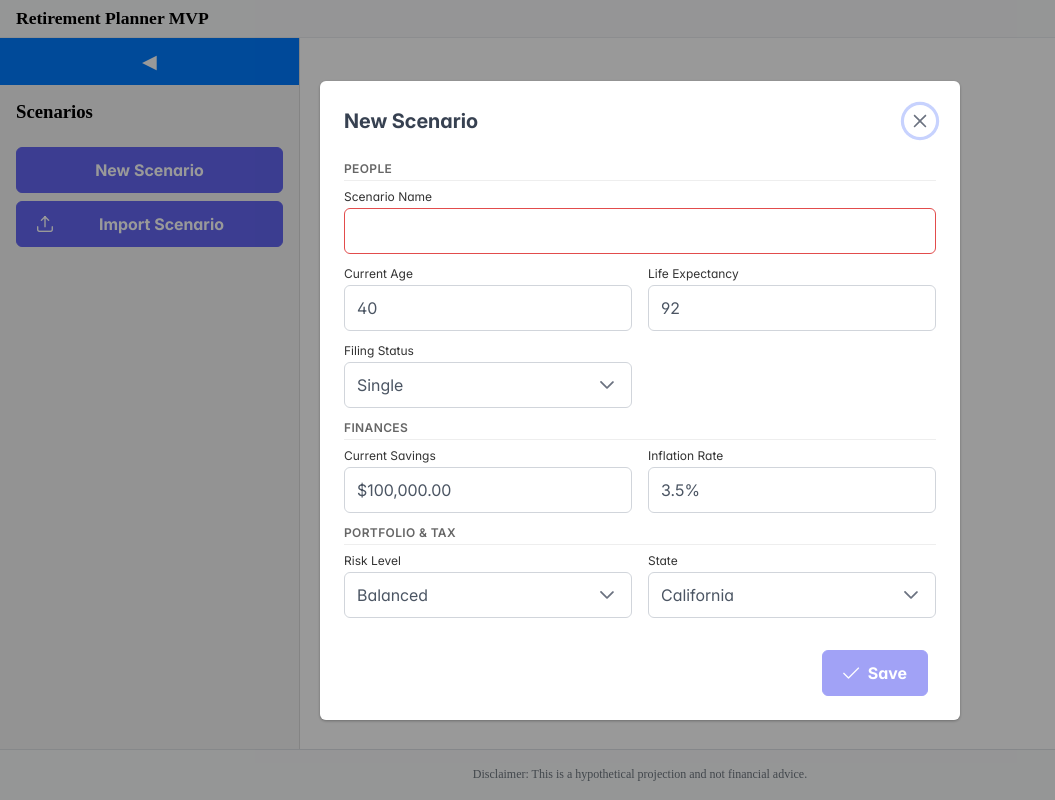
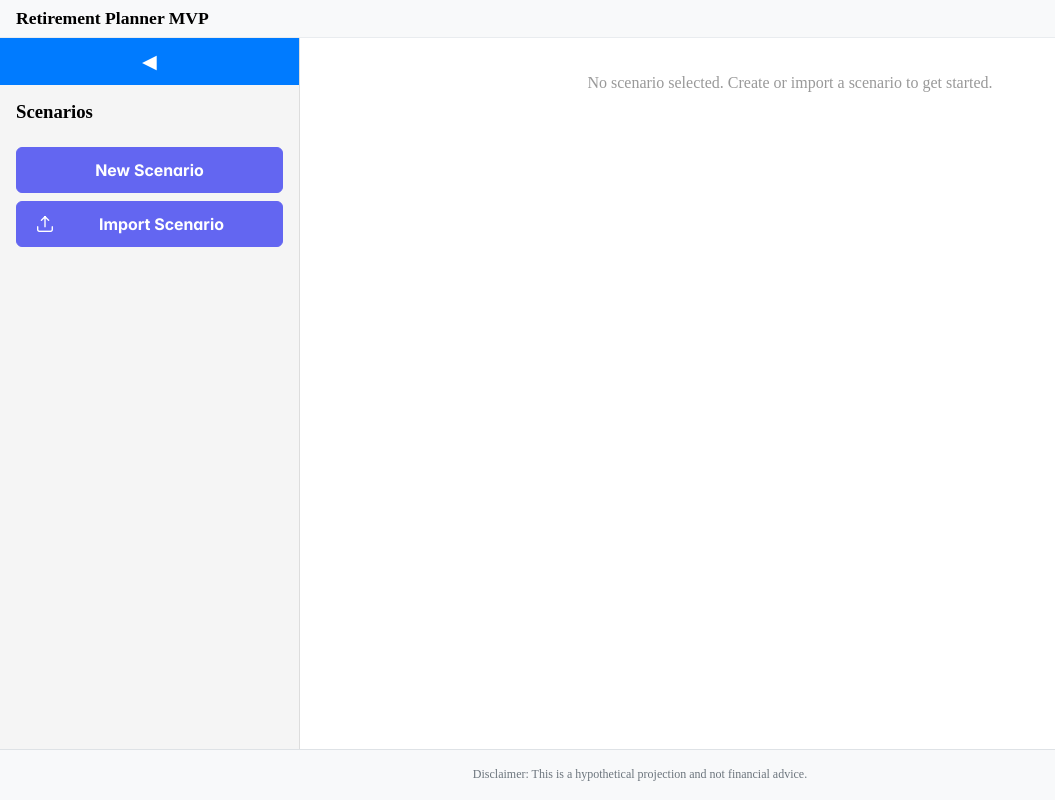
Before and after one commit to remackgeek/retirement-planner, a React (Vite) app: page / in a window 1280 px wide. Shown: the whole page, without its empty margins (0-1055 px from the left). Built offline with nearby package versions, Linux system fonts and the light colour scheme.

Commit message:
Allow deleting last scenario; handle empty-scenario state gracefully

```diff
--- a/src/components/Content/Content.tsx
+++ b/src/components/Content/Content.tsx
@@ -9,7 +9,7 @@ import { SpendingGoalsManager } from '../SpendingGoalsManager';
 import { IncomeEventsManager } from '../IncomeEventsManager';
 import type { SpendingGoal } from '../../types/SpendingGoal';
 import type { IncomeEvent } from '../../types/IncomeEvent';
-import { spacing } from '../../styles/theme';
+import { spacing, colors } from '../../styles/theme';
 
 const ContentContainer = styled.main`
   flex: 1;
@@ -116,7 +116,12 @@ const Content: React.FC = () => {
     <ContentContainer>
       <ScenarioHeaderBar />
       <ContentBody>
-        {results && <Projections results={results} userData={activeScenario} />}
+        {!activeScenario && (
+          <div style={{ color: colors.textMuted, textAlign: 'center', marginTop: spacing.xl }}>
+            No scenario selected. Create or import a scenario to get started.
+          </div>
+        )}
+        {results && activeScenario && <Projections results={results} userData={activeScenario} />}
         {activeScenario && (
           <ManagersContainer>
             <ManagerSection>
--- a/src/components/Sidebar/Sidebar.tsx
+++ b/src/components/Sidebar/Sidebar.tsx
@@ -99,7 +99,6 @@ const Sidebar: React.FC = () => {
   const {
     scenarios,
     activeScenario,
-    loading,
     setActiveScenario,
     addScenario,
     updateScenario,
@@ -160,24 +159,12 @@ const Sidebar: React.FC = () => {
                       }}
                       onClick={(e) => {
                         e.stopPropagation();
-                        if (scenarios.length === 1) {
-                          confirmDialog({
-                            message:
-                              'Cannot delete the last scenario. Please create a new scenario first.',
-                            header: 'Cannot Delete',
-                            icon: 'pi pi-exclamation-triangle',
-                            acceptLabel: 'OK',
-                            rejectClassName: 'p-button-text',
-                            reject: undefined,
-                          });
-                        } else {
                         confirmDialog({
                           message: `Are you sure you want to delete "${scenario.name}"?`,
                           header: 'Delete Scenario',
                           icon: 'pi pi-exclamation-triangle',
                           accept: () => deleteScenario(scenario.id),
                         });
-                        }
                       }}
                       tooltip='Delete'
                       tooltipOptions={{ position: 'top' }}
@@ -242,11 +229,11 @@ const Sidebar: React.FC = () => {
           />
         </div>
         <ScenarioDialog
-          visible={dialogVisible || (scenarios.length === 0 && !loading)}
+          visible={dialogVisible}
           onHide={handleDialogHide}
           onSave={handleSave}
           scenario={editingScenario || undefined}
-          isFirstScenario={scenarios.length === 0}
+
         />
         <ConfirmDialog />
       </SidebarContent>
--- a/src/dialogs/ScenarioDialog.tsx
+++ b/src/dialogs/ScenarioDialog.tsx
@@ -102,7 +102,7 @@ interface ScenarioDialogProps {
   onHide: () => void;
   onSave: (scenario: Scenario) => void;
   scenario?: Scenario;
-  isFirstScenario?: boolean;
+
 }
 
 const ScenarioDialog: React.FC<ScenarioDialogProps> = ({
@@ -110,7 +110,6 @@ const ScenarioDialog: React.FC<ScenarioDialogProps> = ({
   onHide,
   onSave,
   scenario,
-  isFirstScenario,
 }) => {
   const [tempData, setTempData] = useState<Scenario>(makeDefaults);
 
@@ -158,14 +157,12 @@ const ScenarioDialog: React.FC<ScenarioDialogProps> = ({
 
   const dialogFooter = (
     <div>
-      {!isFirstScenario && (
       <Button
         label='Cancel'
         icon='pi pi-times'
         onClick={onHide}
         className='p-button-text'
       />
-      )}
       <Button
         label='Save'
         icon='pi pi-check'
```
Lines whose indentation alone changed are shown as unchanged.
